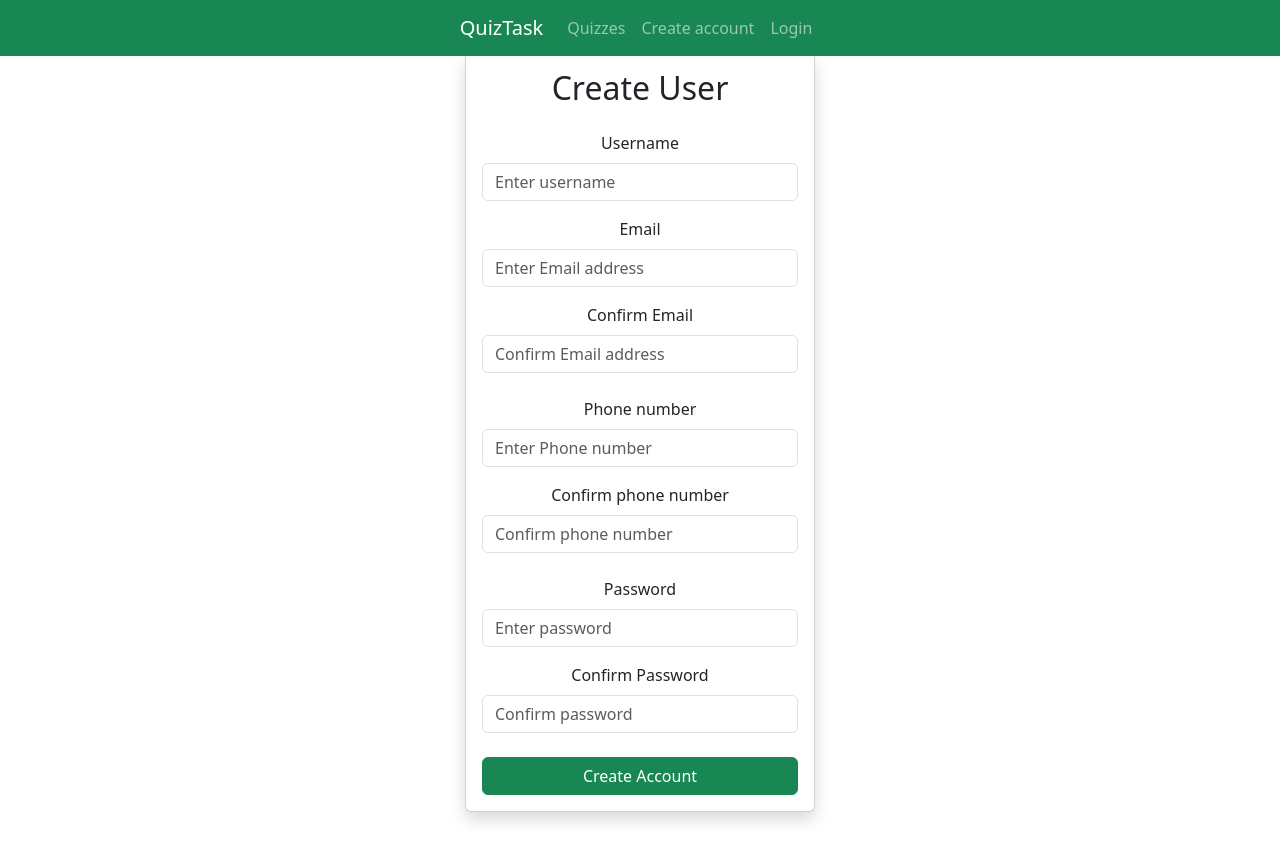
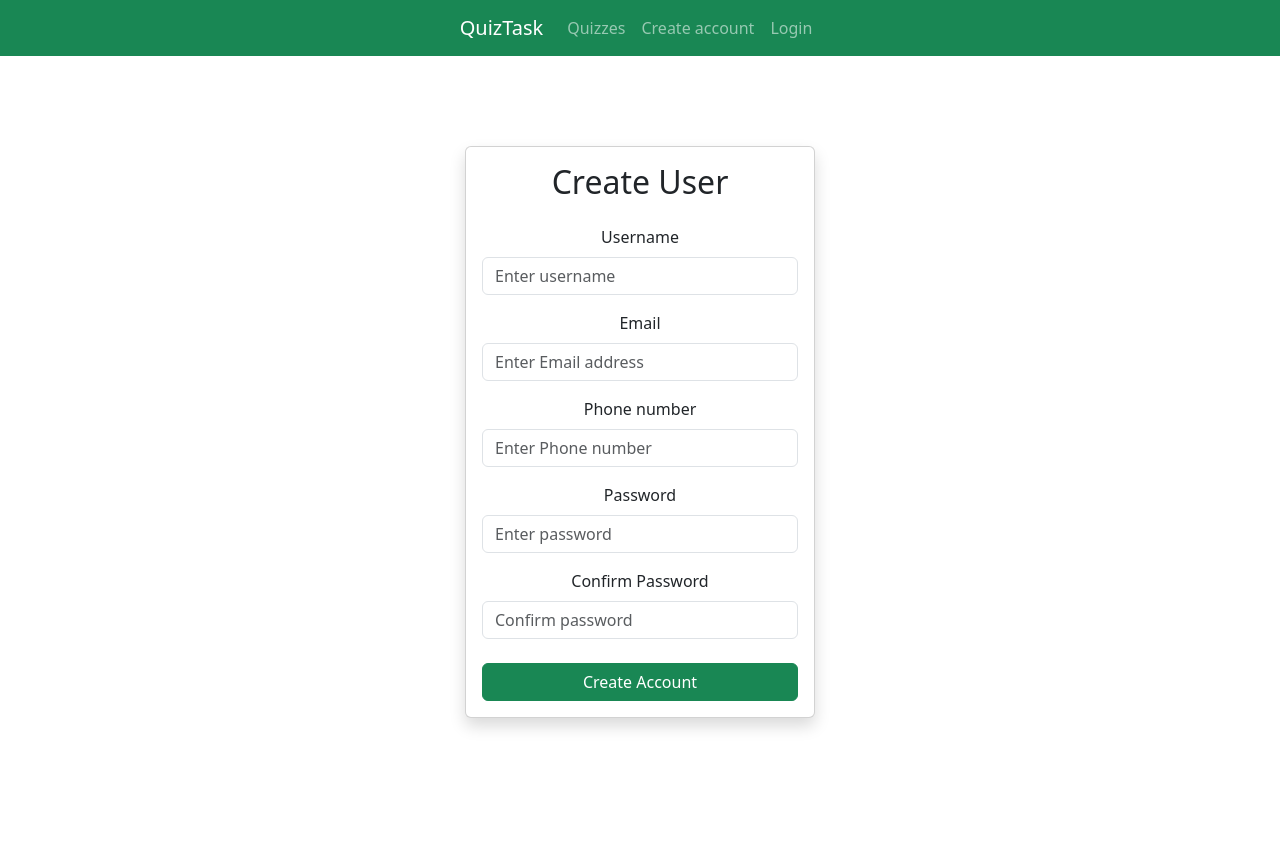
Before and after one commit to cobra4001/Quiz-nettside, a React (Vite) app in the folder QuizApp/: page /CreateUser in a window 1280 px wide. Built offline with nearby package versions, Linux system fonts and the light colour scheme.

Commit message:
Fjernet confirm email og telefon
Fjernet

```diff
--- a/QuizApp/src/pages/user/UserCreationPage.tsx
+++ b/QuizApp/src/pages/user/UserCreationPage.tsx
@@ -8,9 +8,7 @@ const UserCreationPage: React.FC = () => {
   const { register } = useAuth();
   const [username, setUsername] = useState("");
   const [email, setEmail] = useState("");
-  const [confirmEmail, setConfirmEmail] = useState("");
   const [phonenumber, setPhonenumber] = useState("");
-  const [confirmPhonenumber, setConfirmPhonenumber] = useState("");
   const [password, setPassword] = useState("");
   const [confirmPassword, setConfirmPassword] = useState("");
   const [error, setError] = useState<string | null>(null);
@@ -38,19 +36,11 @@ const UserCreationPage: React.FC = () => {
     setError("Please enter a valid email address.");
     return;
     }
-     if (email !== confirmEmail) {
-      setError("Emails do not match.");
-      return;
-    }
 
       if (!isValidPhone(phonenumber)) {
       setError("Please enter a valid Norwegian phone number 4******* or 9*******.");
       return;
       }
-       if (phonenumber !== confirmPhonenumber) {
-      setError("Phone numbers do not match.");
-      return;
-    }
 
     if (password.length < 8) {
       setError("Please create a password with at least 8 characters.");
@@ -65,9 +55,7 @@ const UserCreationPage: React.FC = () => {
      await register({
       username,
       email,
-      confirmEmail,
       phonenumber,
-      confirmPhonenumber,
       password,
       confirmPassword
     } as RegisterDto);
@@ -81,9 +69,7 @@ const UserCreationPage: React.FC = () => {
     setSuccess("User created successfully!");
     setUsername("");
     setEmail("");
-    setConfirmEmail("");
     setPhonenumber("");
-    setConfirmPhonenumber("");
     setPassword("");
     setConfirmPassword("");
   };
@@ -119,16 +105,6 @@ const UserCreationPage: React.FC = () => {
                 autoComplete="email"
               />
             </Form.Group>
-             <Form.Group className="mb-4" controlId="formConfirmEmail">
-              <Form.Label>Confirm Email</Form.Label>
-              <Form.Control
-                type="email"
-                placeholder="Confirm Email address"
-                value={confirmEmail}
-                onChange={e => setConfirmEmail(e.target.value)}
-                autoComplete="new-Email"
-              />
-            </Form.Group>
 
             <Form.Group className="mb-3" controlId="formTelephone">
               <Form.Label>Phone number</Form.Label>
@@ -140,17 +116,7 @@ const UserCreationPage: React.FC = () => {
                 onChange={e => setPhonenumber(e.target.value)}
                 autoComplete="tel"
               />
-            </Form.Group>
-             <Form.Group className="mb-4" controlId="formConfirmTelephone">
-              <Form.Label>Confirm phone number</Form.Label>
-              <Form.Control
-                type="tel"
-                placeholder="Confirm phone number"
-                maxLength={8}
-                value={confirmPhonenumber}
-                onChange={e => setConfirmPhonenumber(e.target.value)}
-                autoComplete="new-Phone"
-              />
+
             </Form.Group>
 
             <Form.Group className="mb-3" controlId="formPassword">
--- a/QuizApp/src/types/auth.ts
+++ b/QuizApp/src/types/auth.ts
@@ -6,9 +6,7 @@ export interface LoginDto {
 export interface RegisterDto {
   username: string;
   email: string;
-  confirmEmail: string;
   phonenumber: string;
-  confirmPhonenumber: string;
   password: string;
   confirmPassword: string;
 }
```
Also changed, not shown: 1 other file (tests, documents, lock files or other folders).
